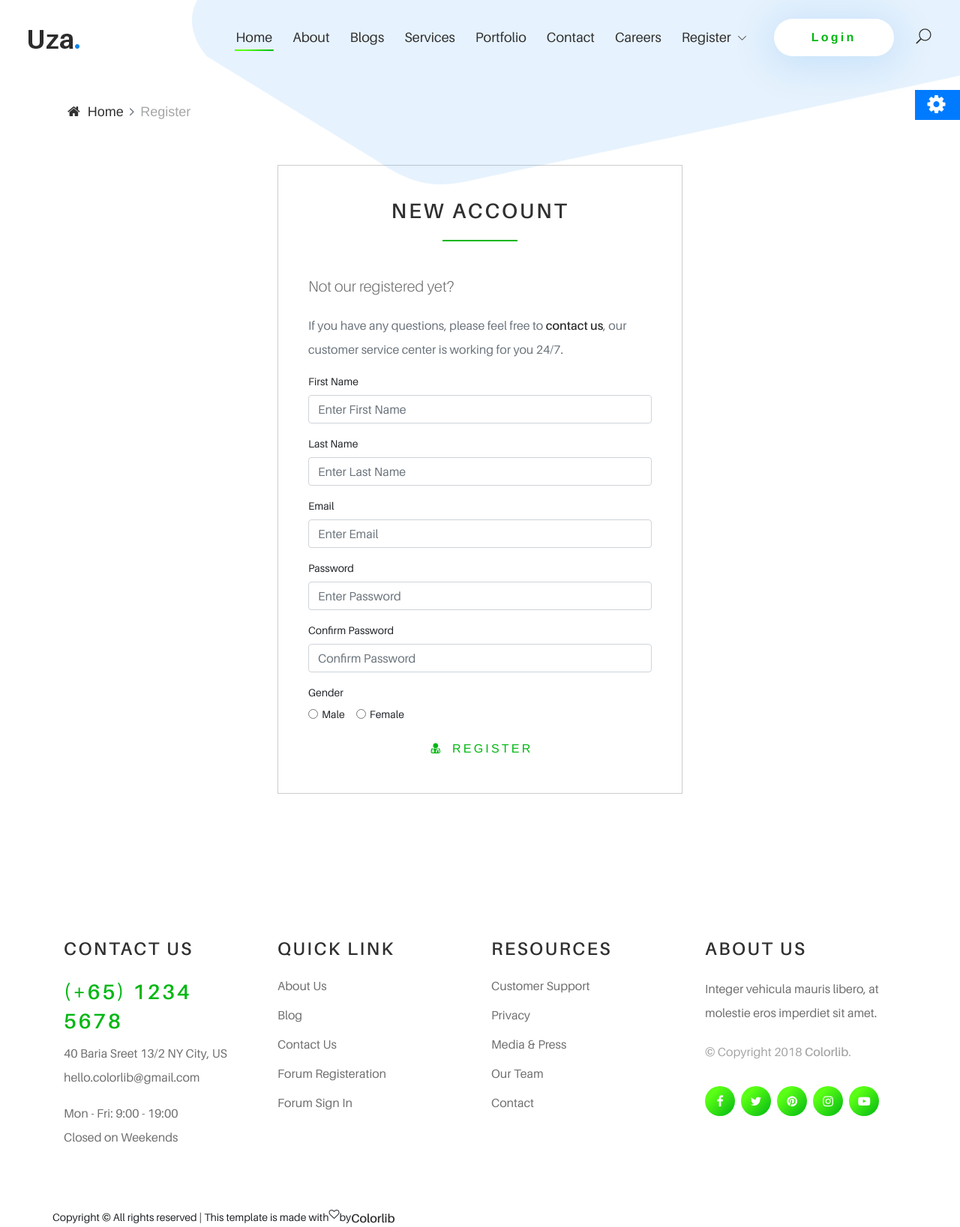
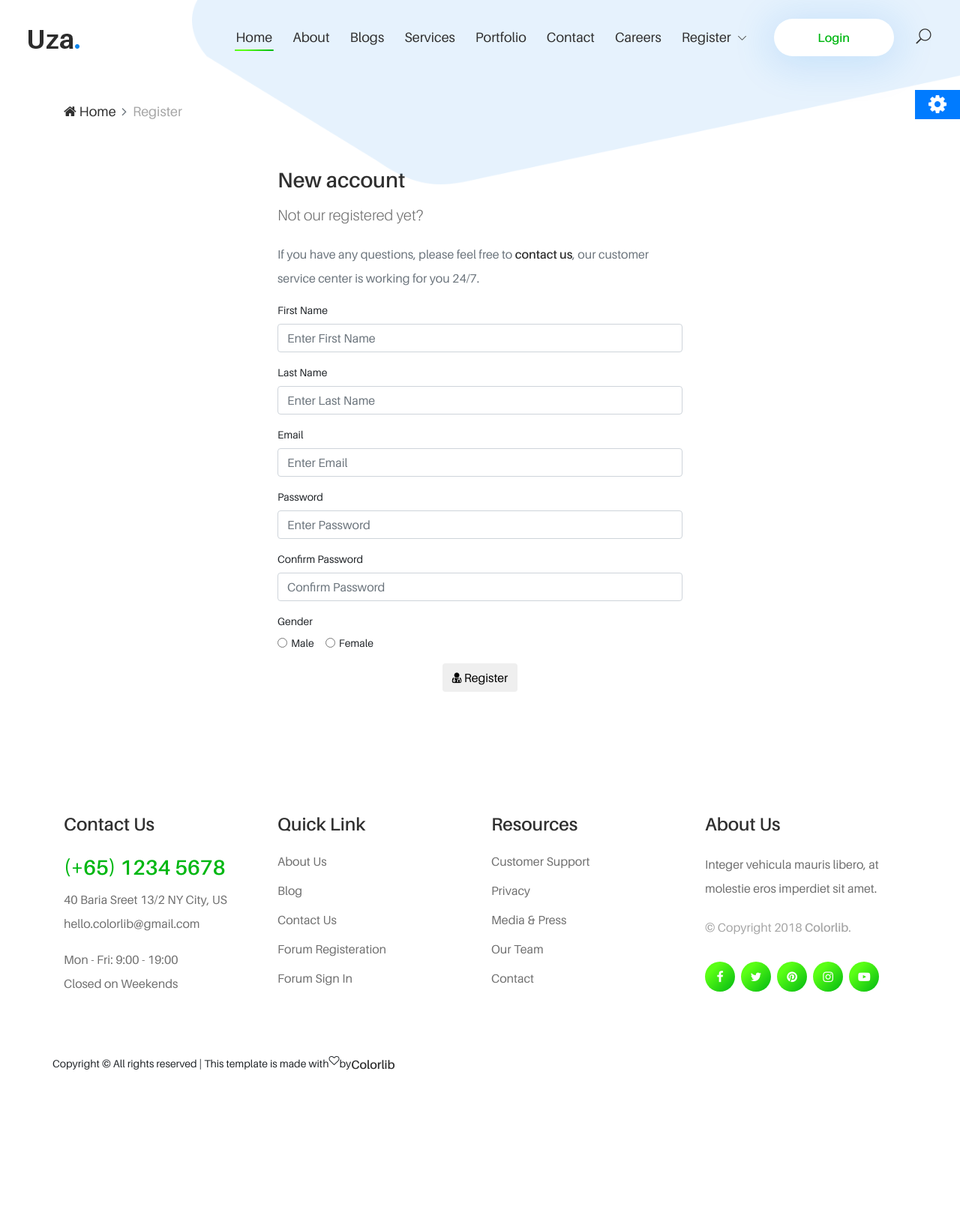
Before and after one commit to PuneethReddyHC/companysite, a Django app: page /employee/register in a window 1280 px wide. Shown: the whole page at 75% size. After the commit the page ends 1427 px from the top, so only its background shows below. Run offline with Django 3.2, Linux system fonts and the light colour scheme; some libraries are stand-ins or nearby versions; some web fonts are replaced.

Commit message:
first commit

```diff
--- a/gettingstarted/urls.py
+++ b/gettingstarted/urls.py
@@ -15,6 +15,7 @@ from django.conf.urls import include
 # admin.autodiscover()
 from django.contrib.sitemaps.views import sitemap
 from blog.sitemaps import PostSitemap
+
 
 sitemaps = {
     "posts": PostSitemap,
--- a/jobsapp/templates/accounts/employee/register.html
+++ b/jobsapp/templates/accounts/employee/register.html
@@ -2,10 +2,6 @@
 {% load static %}
 {% block title %}
     Employee Register
-{% endblock %}
-{% block styles %}
- <link rel="stylesheet" href="{% static 'app/css/style.default.css' %}"
-          id="theme-stylesheet">
 {% endblock %}
 {% block content %}
   <!-- ***** Breadcrumb Area Start ***** -->
--- a/jobsapp/templates/accounts/employer/register.html
+++ b/jobsapp/templates/accounts/employer/register.html
@@ -3,10 +3,7 @@
 {% block title %}
     Employer Register
 {% endblock %}
-{% block styles %}
- <link rel="stylesheet" href="{% static 'app/css/style.default.css' %}"
-          id="theme-stylesheet">
-{% endblock %}
+
 {% block content %}
   <!-- ***** Breadcrumb Area Start ***** -->
   <div class="breadcrumb-area">
--- a/jobsapp/templates/jobs/create.html
+++ b/jobsapp/templates/jobs/create.html
@@ -6,9 +6,6 @@
 
 {% block styles %}
     <link rel="stylesheet" href="{% static 'app/css/bootstrap-select.min.css' %}">
-
-    <link rel="stylesheet" href="{% static 'app/css/style.default.css' %}"
-          id="theme-stylesheet">
 
 {% endblock %}
 
--- a/jobsapp/templates/jobs/employee/edit-profile.html
+++ b/jobsapp/templates/jobs/employee/edit-profile.html
@@ -3,10 +3,7 @@
 {% block title %}
     Edit Profile
 {% endblock %}
-{% block styles %}
- <link rel="stylesheet" href="{% static 'app/css/style.default.css' %}"
-          id="theme-stylesheet">
-{% endblock %}
+
 {% block content %}
   <!-- ***** Breadcrumb Area Start ***** -->
   <div class="breadcrumb-area">
--- a/requirements.txt
+++ b/requirements.txt
@@ -1,11 +1,11 @@
 Django==2.2.8
 gunicorn==20.0.4
 django_heroku==0.3.1
+whitenoise==4.1.2
+django_cors_headers==3.2.1
+djangorestframework==3.11.0
 django-crispy-forms==1.8.1
 django-summernote==0.8.11.4
 pytz==2019.3
 sqlparse==0.3.0
-whitenoise==4.1.2
 psycopg2==2.8.4
-django_cors_headers==3.2.1
-djangorestframework==3.11.0
```
